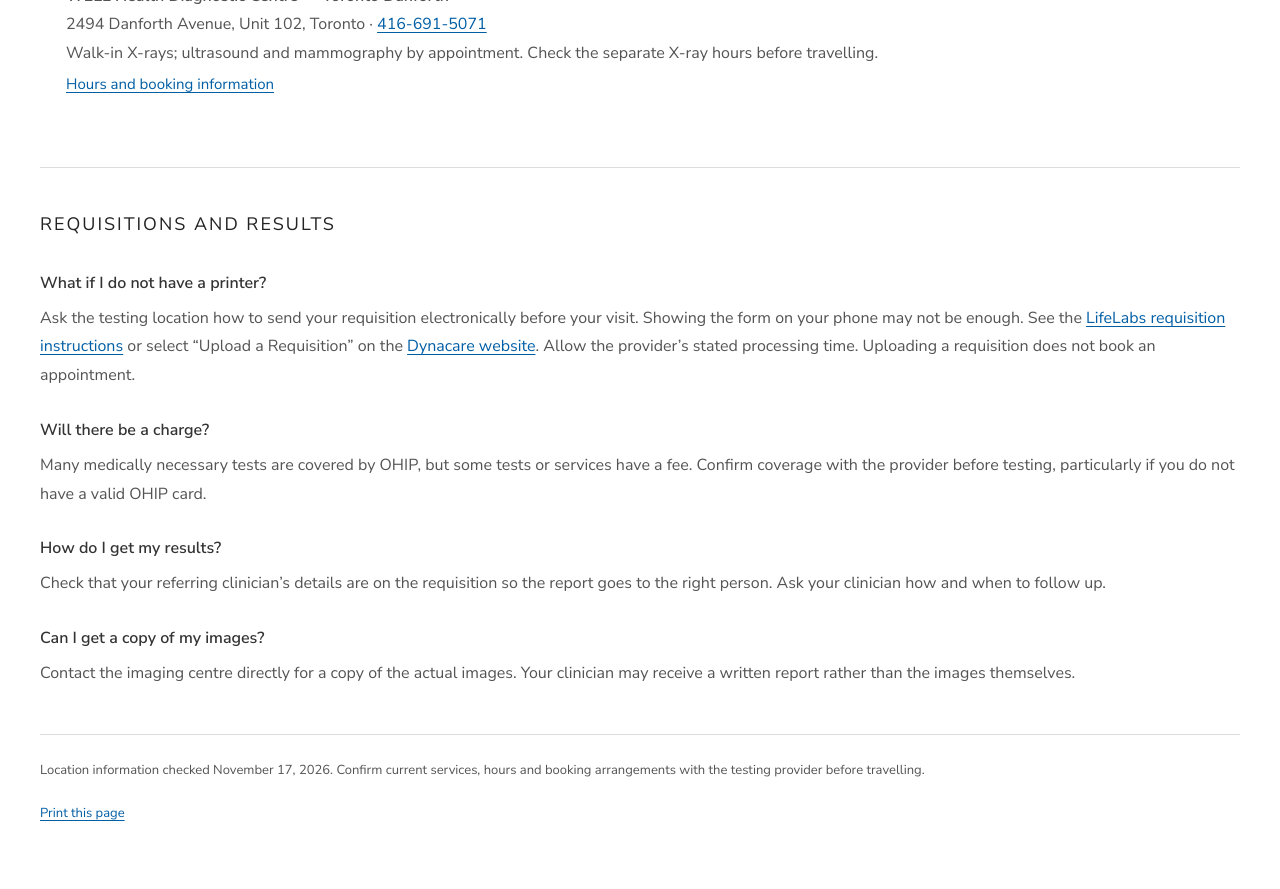
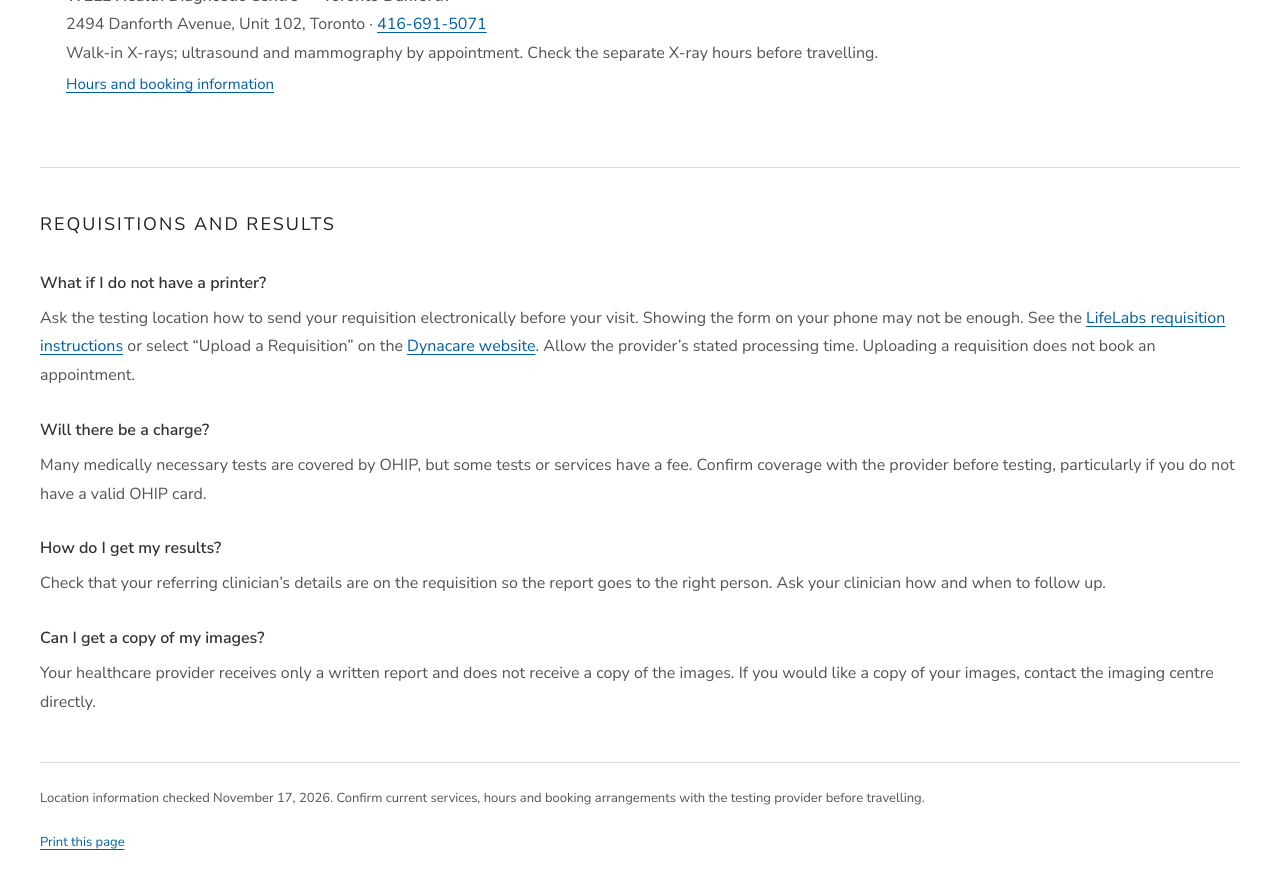
Before and after one commit to medicalchange/med-info, a Jekyll site: the page built from site/labs/index.html, in a window 1280 px wide and 900 px high, scrolled down 2180 px. Shown: the top 889 px of the window. Built offline with Jekyll 4.4.1, drawn with Linux system fonts in a browser that asks for light colours; some of the changed text lies outside the part shown.

Commit message:
Clarify laboratory result delivery and imaging reports

```diff
--- a/site/labs/index.html
+++ b/site/labs/index.html
@@ -177,7 +177,7 @@ sitemap: false
       <p class="question"><strong>How do I get my results?</strong></p>
       <p>Check that your referring clinician’s details are on the requisition so the report goes to the right person. Ask your clinician how and when to follow up.</p>
       <p class="question"><strong>Can I get a copy of my images?</strong></p>
-      <p>Contact the imaging centre directly for a copy of the actual images. Your clinician may receive a written report rather than the images themselves.</p>
+      <p>Your healthcare provider receives only a written report and does not receive a copy of the images. If you would like a copy of your images, contact the imaging centre directly.</p>
     </section>
   </main>
   <footer>
```
Also changed, not shown: other parts of site/labs/index.html (+1 -1 lines).
